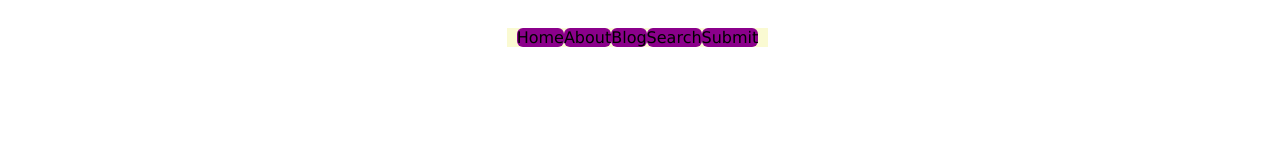
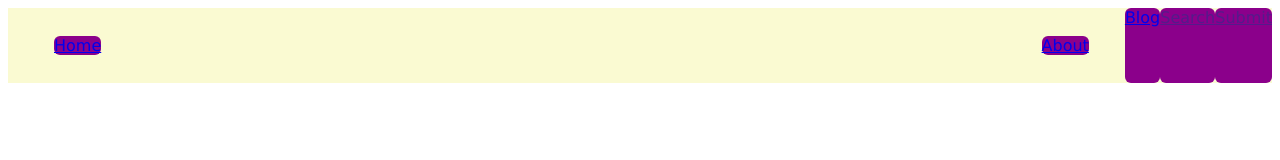
Before and after one commit to Trozzel/wbplay, a plain HTML site: page page2.html in a window 1280 px wide. Drawn offline with Linux system fonts and the light colour scheme.

Commit message:
edited flexes in styles2

```diff
--- a/css/styles2.css
+++ b/css/styles2.css
@@ -2,8 +2,15 @@ body {
     font-family: Verdana, Geneva, Tahoma, sans-serif;
 }
 
+nav {
+    display: flex;
+    flex: 0.9;
+    background-color: lightgoldenrodyellow;
+}
+
 .nav-outer {
     display: flex;
+    flex: 1;
     padding: 1.25rem;
     margin: 1.25rem;
     justify-content: center;
@@ -12,11 +19,11 @@ body {
 }
 
 .nav-inner {
-    background-color: lightgoldenrodyellow;
     display: inline-flex;
     justify-content: stretch;
     margin-right: 5px;
     padding: 0 10px;
+    flex-grow: 1;
 }
 
 .nav-item {
--- a/page2.html
+++ b/page2.html
@@ -13,11 +13,11 @@
     <nav>
         <div class="nav-outer">
             <div class="nav-inner">
-                <div class="nav-item">Home</div>
-                <div class="nav-item">About</div>
-                <div class="nav-item">Blog</div>
-                <div class="nav-item nav-search nav-search-text">Search</div>
-                <div class="nav-item nav-search nav-search-btn">Submit</div>
+                <a href="index.html" class="nav-item">Home</div>
+                <a href="index.html" class="nav-item">About</div>
+                <a href="index.html" class="nav-item">Blog</div>
+                <a href="" class="nav-item nav-search nav-search-text">Search</div>
+                <a href="" class="nav-item nav-search nav-search-btn">Submit</div>
             </div>
         </div>
     </nav>
```
